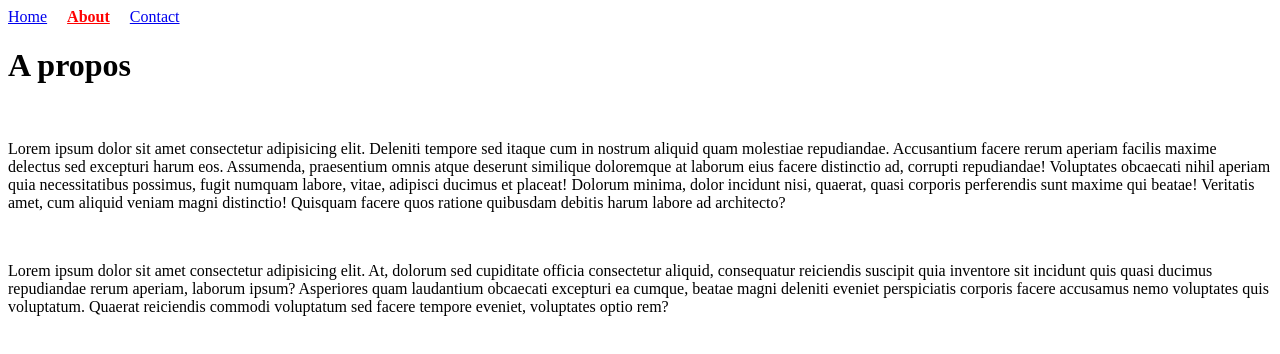
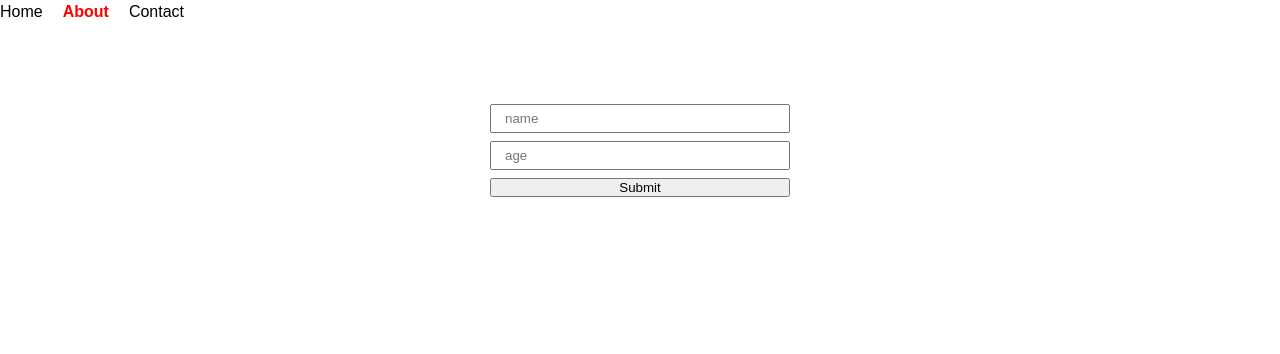
Before and after one commit to didicodeX/React, a React (Vite) app in the folder theorie/: page /about in a window 1280 px wide. Shown: the top 354 px of the page. Built offline with nearby package versions, Linux system fonts and the light colour scheme.

Commit message:
Add form component to About page with user input handling and list display

```diff
--- a/theorie/src/assets/styles/base/_reset.scss
+++ b/theorie/src/assets/styles/base/_reset.scss
@@ -17,7 +17,7 @@ a {
   color: inherit;
 }
 
-ul {
+ul,li {
   list-style: none;
 }
 
--- a/theorie/src/assets/styles/base/index.scss
+++ b/theorie/src/assets/styles/base/index.scss
@@ -1,3 +1,3 @@
-// @forward "./reset";
+@forward "./reset";
 // @forward "./base.scss";
 // @forward "./typography"
--- /dev/null
+++ b/theorie/src/assets/styles/components/_form.scss
@@ -0,0 +1,12 @@
+.form {
+  display: flex;
+  flex-direction: column;
+  gap: 8px;
+  width: 300px;
+  justify-content: center;
+  margin: 80px auto;
+}
+
+input {
+  padding: 5px 13px;
+}
--- a/theorie/src/assets/styles/components/index.scss
+++ b/theorie/src/assets/styles/components/index.scss
@@ -1,3 +1,4 @@
 @forward "./button";
 @forward "./card";
 @forward "./navbar";
+@forward "./form";
--- a/theorie/src/pages/About.jsx
+++ b/theorie/src/pages/About.jsx
@@ -1,32 +1,70 @@
-import React from "react";
+import React, { useState } from "react";
 
 const About = () => {
+  const [user, setUser] = useState({
+    name: "didi",
+    age: 18,
+  });
+
+  const [userList, setUserList] = useState([]);
+
+  function handleInput(e) {
+    let value = e.target.value;
+    let name = e.target.name;
+    if (name === "age") value = +value;
+    setUser({
+      ...user,
+      [name]: value,
+    });
+  }
+
+  // function handleInputAge(e){
+  //   const value = +e.target.value;
+  //   setUser({
+  //     ...user,
+  //     age: value,
+  //   })
+  // }
+
+  function handleClick(e) {
+    e.preventDefault();
+    const newUserList = [...userList, { ...user }];
+    setUserList(newUserList);
+  }
+
+  function handleDeleteUser(i) {
+    console.log(i);
+    const newUserList = userList.filter((user, index) => index != i);
+    setUserList(newUserList);
+  }
+
   return (
     <div>
-      <h1>A propos</h1>
-      <br />
-      <p>
-        Lorem ipsum dolor sit amet consectetur adipisicing elit. Deleniti
-        tempore sed itaque cum in nostrum aliquid quam molestiae repudiandae.
-        Accusantium facere rerum aperiam facilis maxime delectus sed excepturi
-        harum eos. Assumenda, praesentium omnis atque deserunt similique
-        doloremque at laborum eius facere distinctio ad, corrupti repudiandae!
-        Voluptates obcaecati nihil aperiam quia necessitatibus possimus, fugit
-        numquam labore, vitae, adipisci ducimus et placeat! Dolorum minima,
-        dolor incidunt nisi, quaerat, quasi corporis perferendis sunt maxime qui
-        beatae! Veritatis amet, cum aliquid veniam magni distinctio! Quisquam
-        facere quos ratione quibusdam debitis harum labore ad architecto?
-      </p>
-      <br />
-      <p>
-        Lorem ipsum dolor sit amet consectetur adipisicing elit. At, dolorum sed
-        cupiditate officia consectetur aliquid, consequatur reiciendis suscipit
-        quia inventore sit incidunt quis quasi ducimus repudiandae rerum
-        aperiam, laborum ipsum? Asperiores quam laudantium obcaecati excepturi
-        ea cumque, beatae magni deleniti eveniet perspiciatis corporis facere
-        accusamus nemo voluptates quis voluptatum. Quaerat reiciendis commodi
-        voluptatum sed facere tempore eveniet, voluptates optio rem?
-      </p>
+      <form action="" className="form">
+        <input
+          type="text"
+          onInput={handleInput}
+          name="name"
+          placeholder="name"
+        />
+        <input
+          type="number"
+          onInput={handleInput}
+          name="age"
+          placeholder="age"
+        />
+        <button type="submit" onClick={handleClick}>
+          Submit
+        </button>
+      </form>
+      <ul>
+        {userList.map((user, i) => (
+          <li key={i}>
+            <span>{user.name}</span>
+            <button onClick={() => handleDeleteUser(i)}>delete</button>
+          </li>
+        ))}
+      </ul>
     </div>
   );
 };
```
